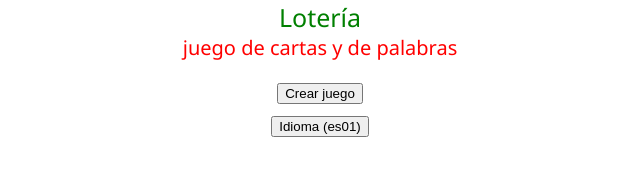
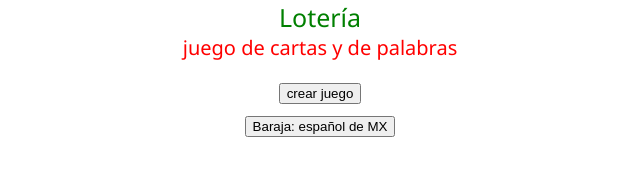
Before and after one commit to CIELO-la/loteria, a React (Create React App) app: page / in a window 1280 px wide. Shown: the top 187 px of the page, without its empty margins (320-960 px from the left). Built offline with nearby package versions, Linux system fonts and the light colour scheme.

Commit message:
Restructure barajas data toward better language localization

```diff
--- a/src/App.css
+++ b/src/App.css
@@ -54,3 +54,7 @@ a {
 .carta-marcada {
 	opacity: 0.25;
 }
+
+.juego {
+	margin-bottom: 20px;
+}
--- a/src/App.js
+++ b/src/App.js
@@ -44,12 +44,12 @@ const App = () => {
 		uuid4()			// default id if none locally
 	)[0];
 
-	// reference all decks
-	const barajaIds = [...Object.keys(barajas)];
 	// recall browser selection of deck id
 	const [localBarajaId, setLocalBarajaId] = useLocalStorage(
-		'barajaId',		// localStorage deck key
-		barajaIds[0] 	// default to first deck
+		// localStorage deck key
+		'barajaId',
+		// default to first deck
+		[ ...Object.keys(barajas) ][0]
 	);
 
 	// router hooks
@@ -205,7 +205,7 @@ const App = () => {
 						handleGameIdInput={handleGameIdInput}
 						handleBarajaIdInput={handleBarajaIdInput}
 						barajaId={localBarajaId}
-						barajaIds={barajaIds}
+						barajas={barajas}
 					/>
 				</Route>
 				<Route path="/buscar">
@@ -214,6 +214,7 @@ const App = () => {
 				<Route path="/jugar">
 					<Juego
 						g={g}
+						baraja={barajas[localBarajaId]}
 						cartaCantada={cartaCantada}
 						tablaDimension={4}
 						marcar={marcar}
--- a/src/Components/Juego.js
+++ b/src/Components/Juego.js
@@ -2,8 +2,8 @@ import React from 'react';
 import Cuadros from './Cuadros';
 import Tabla from './Tabla';
 
-const Juego = ({ g, cartaCantada, tablaDimension, marcar, marcadas, ganador }) => (
-	<>
+const Juego = ({ g, baraja, cartaCantada, tablaDimension, marcar, marcadas, ganador }) => (
+	<div className="juego">
 		<Cuadros jugadores={g.jugadores} ganador={ganador} />
 		<div>{g.isHost ? `HOST` : `GUEST`}</div>
 		<div>
@@ -20,9 +20,9 @@ const Juego = ({ g, cartaCantada, tablaDimension, marcar, marcadas, ganador }) =
 				marcar={marcar}
 				marcadas={marcadas}
 			/>
-			<button onClick={() => g.verificar()}>¡¿pues gané?!</button>
+			<button onClick={() => g.verificar()}>{baraja.botones.ganar}</button>
 		</div>
-	</>
+	</div>
 );
 
 export default Juego;
--- a/src/Components/Menu.js
+++ b/src/Components/Menu.js
@@ -2,7 +2,7 @@ import { useState } from 'react';
 import { Link } from 'react-router-dom';
 import { v4 as uuid4 } from 'uuid';
 
-const Menu = ({ hostGame, joinGame, gameId, handleBarajaIdInput, handleGameIdInput, barajaId, barajaIds }) => {
+const Menu = ({ hostGame, joinGame, gameId, handleBarajaIdInput, handleGameIdInput, barajaId, barajas }) => {
 	// temp gameId if hosting a new game
 	const newGameId = uuid4();
 
@@ -22,6 +22,8 @@ const Menu = ({ hostGame, joinGame, gameId, handleBarajaIdInput, handleGameIdInp
 	// 	setJoining(!isJoining);
 	// };
 
+	const baraja = barajas[barajaId];
+
 	return (
 		<div>
 			<ul className="menu-enlaces">
@@ -30,7 +32,7 @@ const Menu = ({ hostGame, joinGame, gameId, handleBarajaIdInput, handleGameIdInp
 						to={`/${newGameId}`}
 						onClick={e => hostGame(e, newGameId)}
 					>
-						<input type="button" value="Crear juego" />
+						<input type="button" value={baraja.botones.crear} />
 					</Link>
 				</li>
 				{/* // Unirse
@@ -69,15 +71,14 @@ const Menu = ({ hostGame, joinGame, gameId, handleBarajaIdInput, handleGameIdInp
 					{!isLanguaging ?
 						(
 							<Link to="/" onClick={prepareLanguaging}>
-								<input type="button" value={`Idioma (${barajaId})`} />
+								<input type="button" value={`Baraja: ${baraja.nombre}`} />
 							</Link>
 						) : (
 							<div>
 								<label>
-									barajaId:
 									<select onChange={changeBaraja} value={barajaId}>
-										{barajaIds.map(baraja => (
-											<option key={baraja} value={baraja}>{baraja}</option>
+										{Object.entries(barajas).map(([bId, bObj]) => (
+											<option key={bId} value={bId}>{bObj.nombre}</option>
 										))}
 									</select>
 								</label>
--- a/src/Juego/Loteria.js
+++ b/src/Juego/Loteria.js
@@ -208,7 +208,7 @@ class Cantor {
 		// primera lectura, primera actualización
 		if (this.isHost) {
 			this.cartas = this.barajar([
-				...Object.keys(barajas[this.barajaId])
+				...Object.keys(barajas[this.barajaId].cartas)
 			]);
 			await this.deposito.update({
 				barajaId: this.barajaId,
@@ -298,7 +298,7 @@ class Cantor {
 		: this.leerCarta(this.cartas[this.cantadas-1])
 	);
 
-	leerCarta = cartaId => ({...barajas[this.barajaId][cartaId]});
+	leerCarta = cartaId => ({...barajas[this.barajaId].cartas[cartaId]});
 
 	yaCantadas = () => [...this.cartas.slice(0, this.cantadas)];
 
--- a/src/Juego/barajas.js
+++ b/src/Juego/barajas.js
@@ -1,5 +1,11 @@
 export const barajas = {
 	es01: {
+		nombre: 'español de MX',
+		botones: {
+			crear: 'crear juego',
+			ganar: '¡lotería!'
+		},
+		cartas: {
 			'01': {
 				nombre: 'el gallo',
 				imagen: '/barajas/es-mx-demo/01-gallo.jpg',
@@ -271,5 +277,13 @@ export const barajas = {
 				audio: '',
 			},
 		},
-	za01: {},
+	},
+	za01: {
+		nombre: 'Dilla Xhon',
+		botones: {
+			crear: '',
+			ganar: '!'
+		},
+		cartas: {},
+	},
 };
```
Lines whose indentation alone changed are shown as unchanged.
